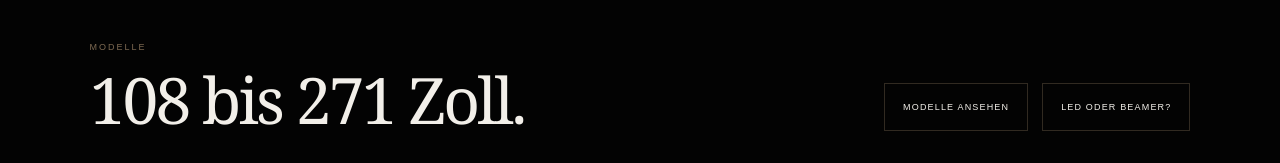
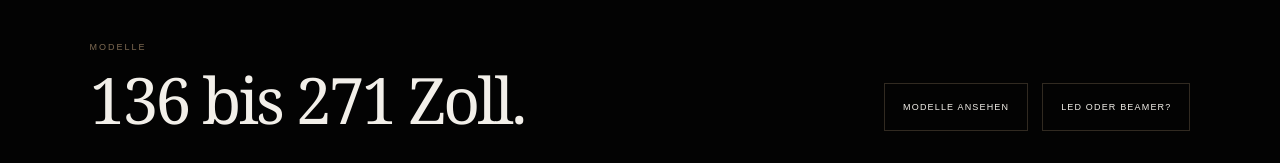
Before and after one commit to dennis-glaser-coder/cinema-n7, a Next.js app: page /led-heimkino in a window 1280 px wide. Shown: the part 1193-1356 px from the top of the page. Built offline with nearby package versions, Linux system fonts and the light colour scheme; no server answers.

Commit message:
Correct LED explainer model-size range

```diff
--- a/app/led-heimkino/page.tsx
+++ b/app/led-heimkino/page.tsx
@@ -75,7 +75,7 @@ export default function LedHomeCinemaPage() {
       <section className="seo-choice">
         <div>
           <p className="overline-v5">MODELLE</p>
-          <h2>108 bis 271 Zoll.</h2>
+          <h2>136 bis 271 Zoll.</h2>
         </div>
         <div className="seo-choice-actions">
           <a href="/produkte">Modelle ansehen</a>
```
